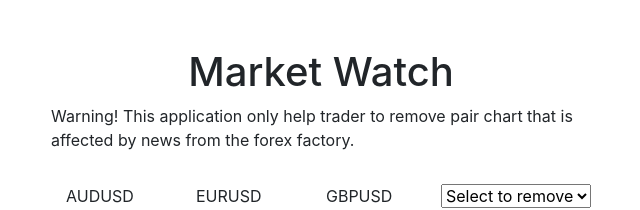
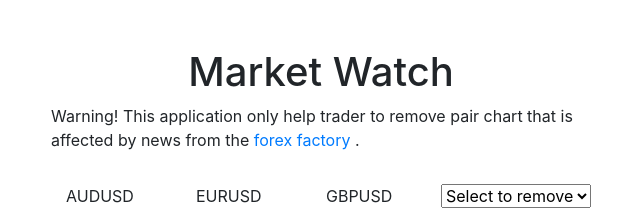
Before and after one commit to AzriZzz/market-watch, an Angular app: page / in a window 1280 px wide. Shown: the top 210 px of the page, without its empty margins (319-959 px from the left). Built offline with nearby package versions, Linux system fonts and the light colour scheme.

Commit message:
add link to forex factory

```diff
--- a/src/app/app.component.html
+++ b/src/app/app.component.html
@@ -6,7 +6,7 @@
           Market Watch
         </h1>
         <p>Warning! This application only help trader to remove pair
-          chart that is affected by news from the forex factory.</p>
+          chart that is affected by news from the <a href="https://www.forexfactory.com/">forex factory</a> .</p>
       </div>
     </div>
 
--- a/src/app/app.component.ts
+++ b/src/app/app.component.ts
@@ -51,14 +51,14 @@ export class AppComponent {
       //check string dalam selectchart exist dalam chartlist
       if (this.chartList[i].indexOf(value) >= 0) {
         //tempvalue pegang value yang ada persamaan string dalam selectchart == chartlist
-        this.tempValue.push(this.chartList[i]);
+        this.tempValue.push(this.chartList[i], 'line 54');
       }
     }
     this.chartList = this.chartList.filter(item =>
       !this.tempValue.includes(item)
     )
-    console.log(this.tempValue);
-    console.log(this.chartList);
+    console.log(this.tempValue, 'line 60');
+    console.log(this.chartList, 'line 61');
   }
 
 }
```
